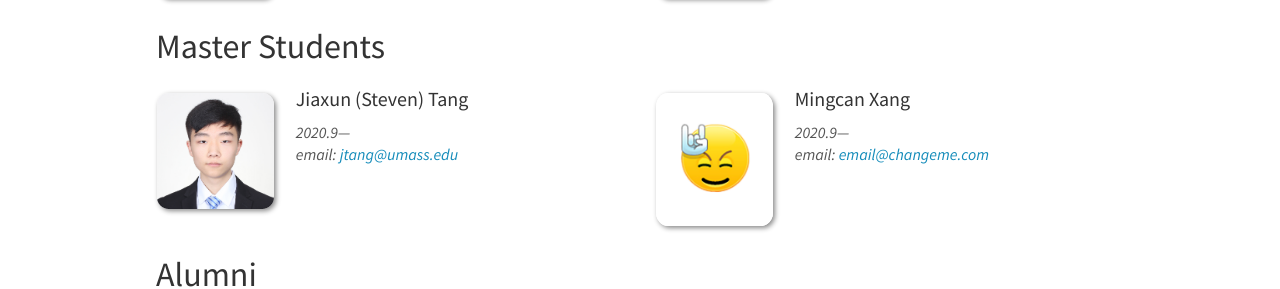
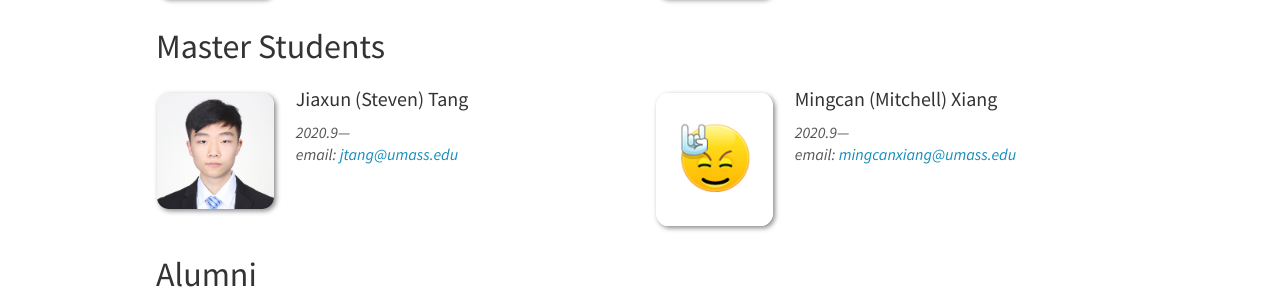
Before and after one commit to UTSASRG/UTSASRG.github.io, a Jekyll site: the page built from _pages/team.md, in a window 1280 px wide and 900 px high, scrolled down 539 px. Shown: the part 261-550 px from the top of the window. Built offline with Jekyll 4.4.1, drawn with Linux system fonts in a browser that asks for light colours; nearby versions of some CDN libraries.

Commit message:
Update master_students.yml

```diff
--- a/_data/master_students.yml
+++ b/_data/master_students.yml
@@ -15,8 +15,8 @@
   number_educ: 0
 
 
-- name: Mingcan Xang
+- name: Mingcan (Mitchell) Xiang
   photo: MingcanXiang.jpg
   info: 2020.9---
-  email: email@changeme.com
+  email: mingcanxiang@umass.edu
   number_educ: 0
```
